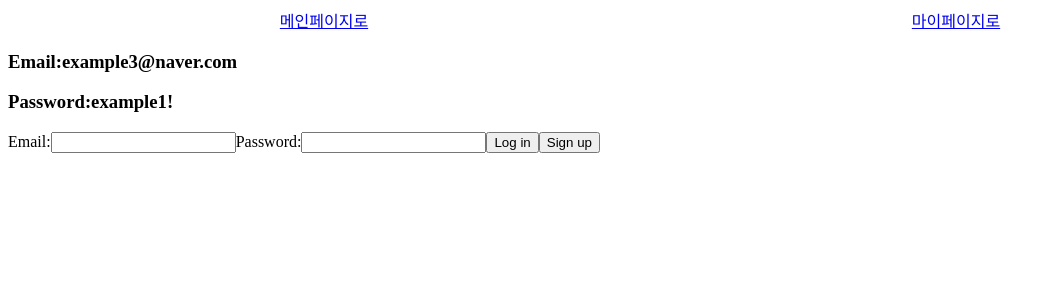
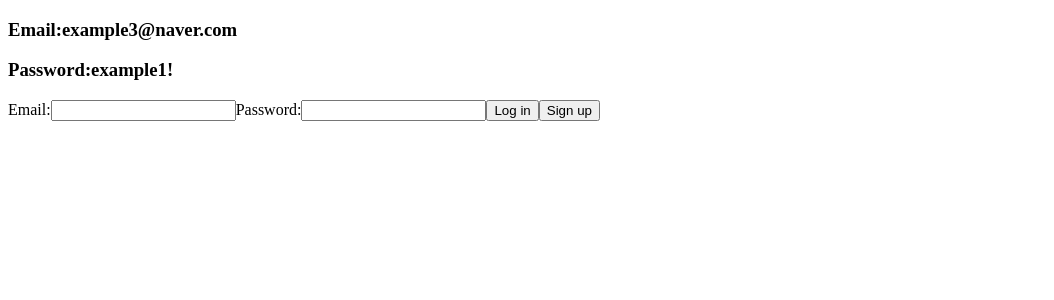
Before and after one commit to computer-note/next-practice-3, a Next.js app: page /login in a window 1280 px wide. Shown: the top 300 px of the page, without its empty margins (0-1054 px from the left). Built offline with nearby package versions, Linux system fonts and the light colour scheme.

Commit message:
del: 페이지 별로 각각 있던 링크를 삭제
이후 공통 Header에서 링크를 제공하도록 변경합니다.

```diff
--- a/src/app/account/page.tsx
+++ b/src/app/account/page.tsx
@@ -1,4 +1,3 @@
-import Link from 'next/link';
 import AccountForm from './account-form';
 import { createClient } from '@/utils/supabase/server';
 
@@ -13,10 +12,6 @@ export default async function AccountPage() {
 
   return (
     <main>
-      <nav className='flex justify-around'>
-        <Link href={'/'}>메인페이지로</Link>
-        <Link href={'/login'}>로그인페이지로</Link>
-      </nav>
       <AccountForm user={user} />
     </main>
   );
--- a/src/app/login/page.tsx
+++ b/src/app/login/page.tsx
@@ -1,13 +1,8 @@
-import Link from 'next/link';
 import { login, signup } from './actions';
 
 function LoginPage() {
   return (
     <main>
-      <nav className='flex justify-around'>
-        <Link href={'/'}>메인페이지로</Link>
-        <Link href={'/account'}>마이페이지로</Link>
-      </nav>
       <section>
         <h3>Email:example3@naver.com</h3>
         <h3>Password:example1!</h3>
--- a/src/app/page.tsx
+++ b/src/app/page.tsx
@@ -2,7 +2,6 @@ import AddTodo from './_components/AddTodo';
 import TodoList from './_components/TodoList';
 import { createClient } from '../utils/supabase/server';
 import { Todo } from '@/types/types';
-import Link from 'next/link';
 
 export default async function Home() {
   const supabase = createClient();
@@ -12,11 +11,6 @@ export default async function Home() {
 
   return (
     <main>
-      <nav className='flex bg-slate-100 justify-around'>
-        <Link href={'/login'}> 로그인페이지로 </Link>
-        <Link href={'/account'}> 마이페이지로 </Link>
-      </nav>
-
       <TodoList todoList={todoList} />
       <AddTodo />
     </main>
```
